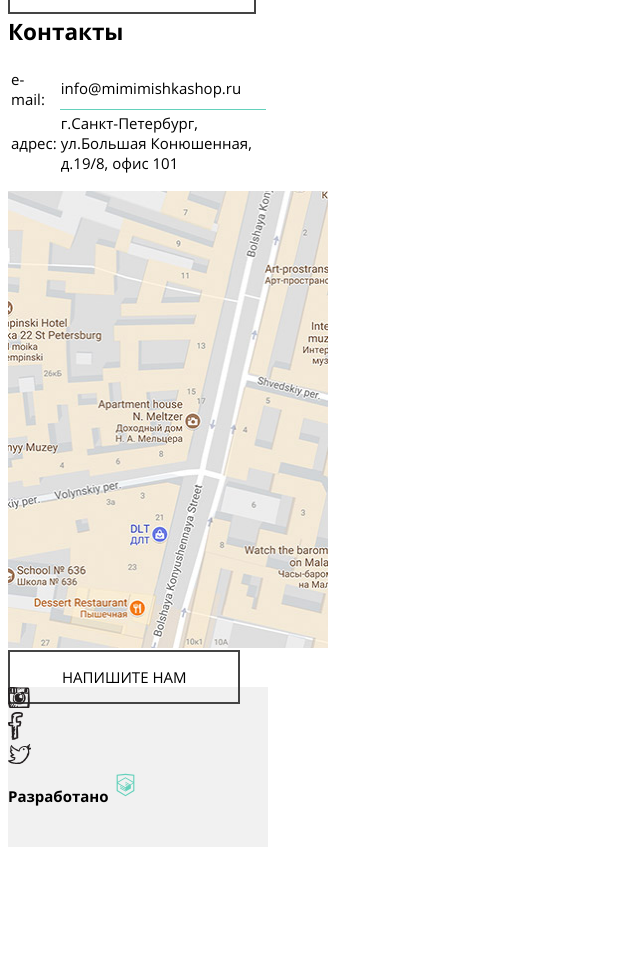
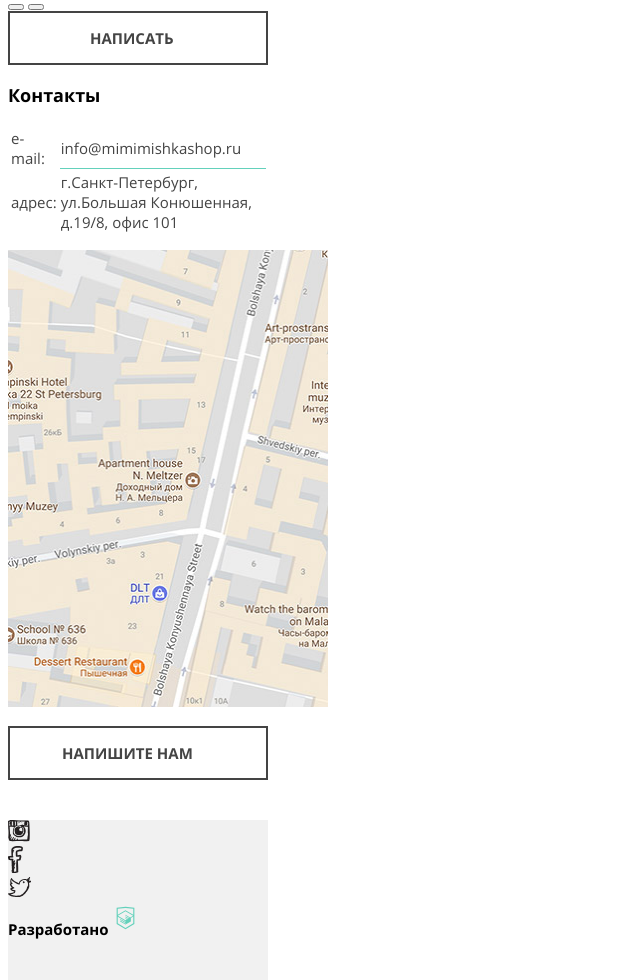
Before and after one commit to iknow23/681387-mishka, a website: page source/index.html in a window 1280 px wide. Shown: the part 2701-3681 px from the top of the page, without its empty margins (0-640 px from the left). Before the commit the page ends 3556 px from the top, so only its background shows below. Drawn offline with nearby package versions, Linux system fonts and the light colour scheme; files that its build step writes are made by us from their sources; files whose address does not match are found by name.

Commit message:
Задал размеры тексту в блоке contact

```diff
--- a/source/sass/blocks/btn.scss
+++ b/source/sass/blocks/btn.scss
@@ -1,3 +1,4 @@
 .btn {
+  display: block;
   border: 2px solid #444444;
 }
--- a/source/sass/blocks/contacts.scss
+++ b/source/sass/blocks/contacts.scss
@@ -1,10 +1,21 @@
+.contacts {
+  color: $main-color;
+}
+
+.contacts__title {
+  @include head2-small;
+  color: #000000;
+}
+
 .contacts__mail--current {
   border-bottom: 1px solid #63d1bb;
 }
 
 .contacts__button {
+  @include bold;
+  color: $main-color;
   padding: 15px 52px;
   text-decoration: none;
-  color: #000000;
   text-transform: uppercase;
+  margin-bottom: 40px;
 }
```
